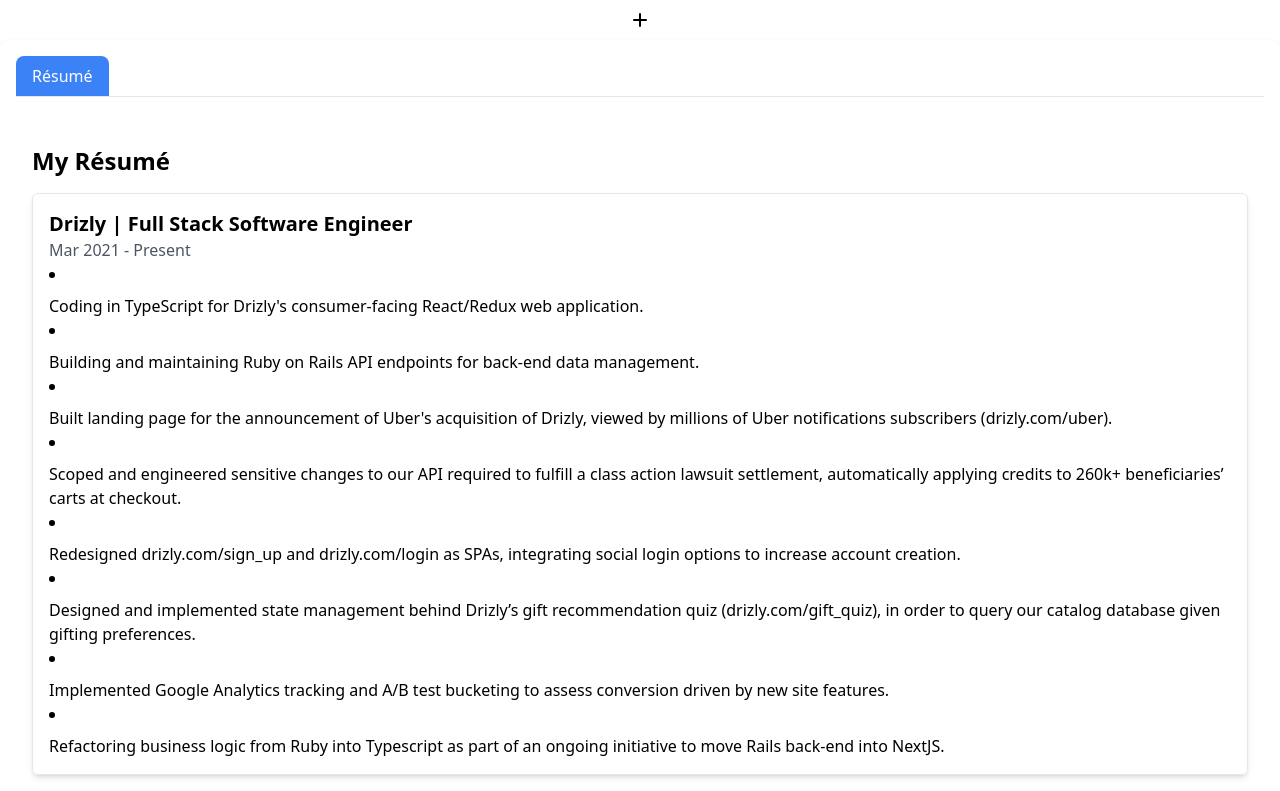
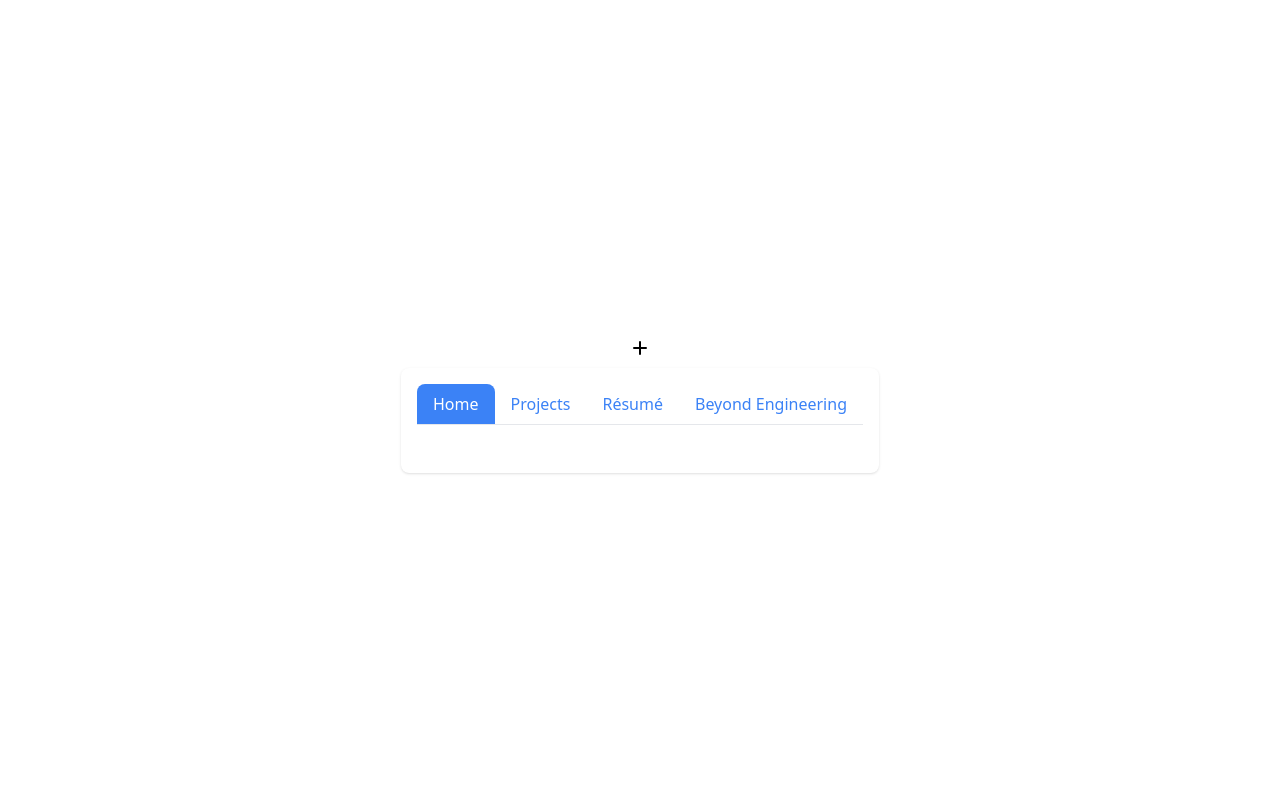
Before and after one commit to armichaud/personal_site, a Next.js app: page / in a window 1280 px wide. Shown: the top 791 px of the page. Built offline with nearby package versions, Linux system fonts and the light colour scheme.

Commit message:
More tabs

```diff
--- a/src/app/page.tsx
+++ b/src/app/page.tsx
@@ -3,10 +3,25 @@ import TabbedContent from "./tabbed_content";
 
 const tabs = [
   {
+    id: 'home',
+    label: 'Home',
+    content: <></>
+  },
+  {
+    id: 'projects',
+    label: 'Projects',
+    content: <></>
+  },
+  {
     id: 'resume',
     label: 'Résumé',
     content: <Resume />,
-  }
+  },
+  {
+    id: 'other',
+    label: 'Beyond Engineering',
+    content: <></>
+  },
 ]
 
 const Home = (): JSX.Element => {
```
